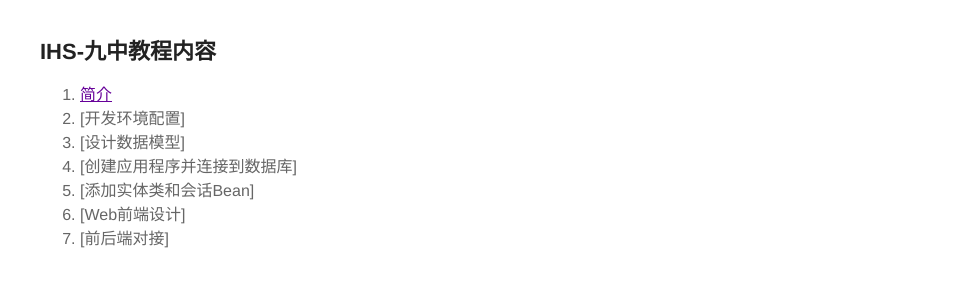
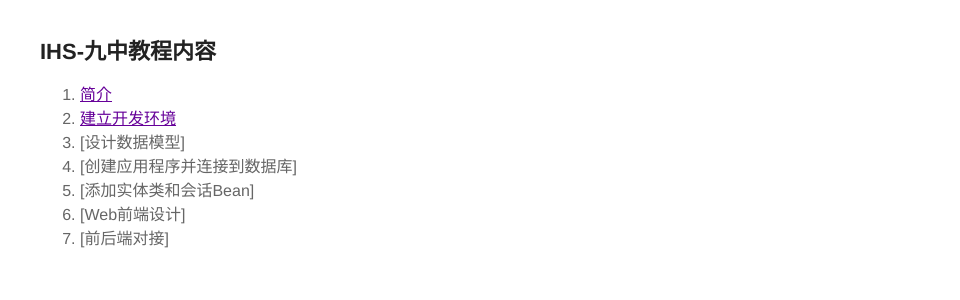
Before and after one commit to dawsonlee1790/dawsonlee1790.github.io, a Jekyll site: the page built from _posts/2018-08-28-IHS-九中.md, in a window 1280 px wide. Shown: the part 288-588 px from the top of the page, without its empty margins (320-1280 px from the left). Built offline with Jekyll 4.4.1, drawn with Linux system fonts in a browser that asks for light colours; comment, search, counter and statistics services are not loaded.

```diff
--- a/_posts/2018-08-28-IHS-九中.md
+++ b/_posts/2018-08-28-IHS-九中.md
@@ -17,7 +17,7 @@
 ## IHS-九中教程内容
 
 1. [简介](/IHS-九中-简介)
-2. [开发环境配置]
+2. [建立开发环境](/IHS-九中-建立开发环境)
 3. [设计数据模型]
 4. [创建应用程序并连接到数据库]
 5. [添加实体类和会话Bean]
```
Also changed, not shown: assets/posts/Centos7配置SSH远程连接/PermitRootLogin.png (added), assets/posts/Centos7配置SSH远程连接/port22.png (added).
